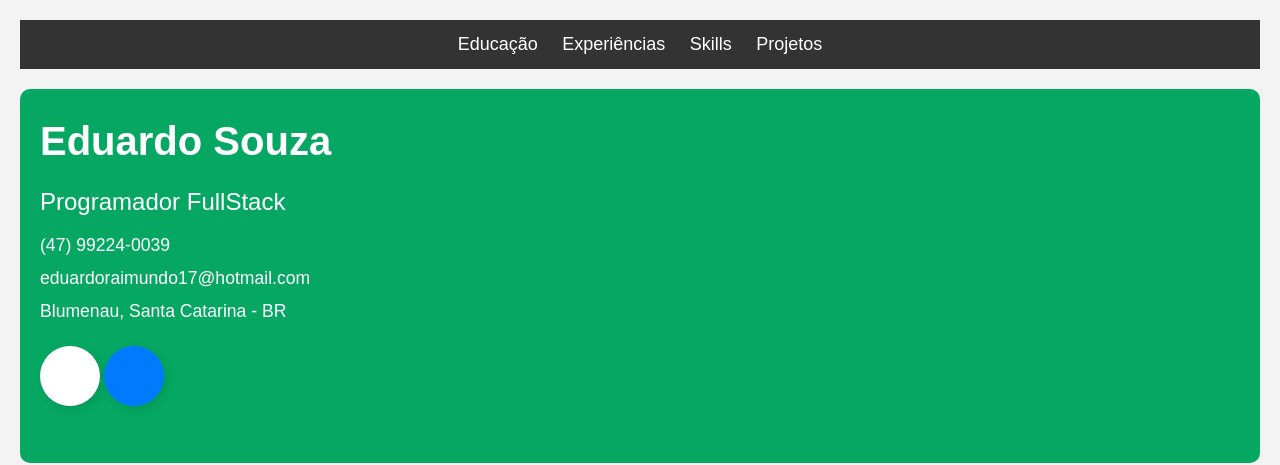
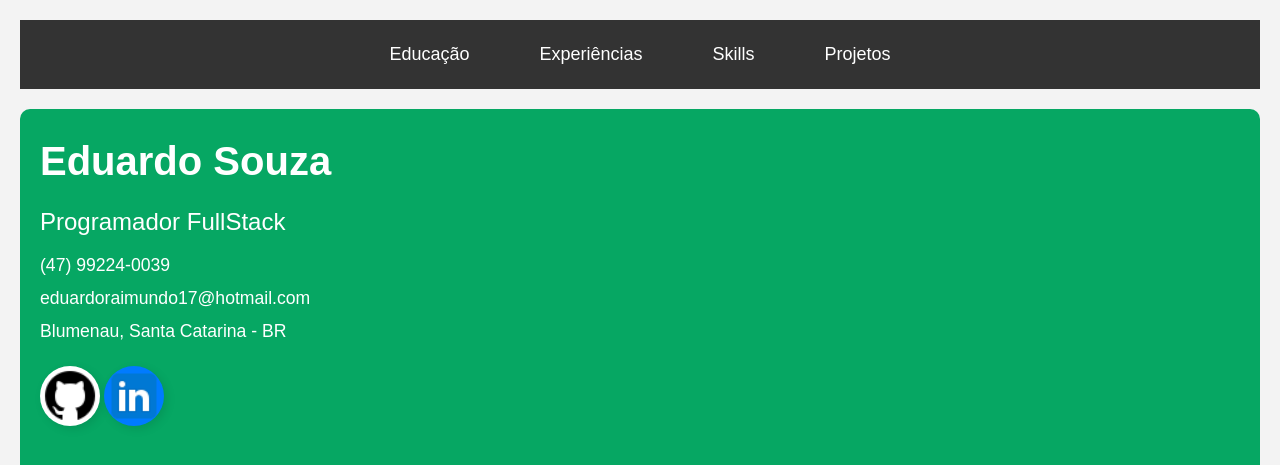
Before and after one commit to Earsouza/Curriculo, a plain HTML site: page index.html in a window 1280 px wide. Shown: the top 465 px of the page. Drawn offline with Linux system fonts and the light colour scheme.

Commit message:
upadte 0103

```diff
--- a/style.css
+++ b/style.css
@@ -24,23 +24,31 @@ body {
 }
 
 .navegacao ul {
-    list-style-type: none;
-}
+    list-style-type: none;    list-style: none;
+    padding: 0;
+    margin: 0;
+    display: flex;
+    justify-content: center; /* Centraliza os itens horizontalmente */}
 
 .navegacao li {
-    display: inline-block;
-    margin: 0 10px;
+    margin: 0 15px; /* Espaço entre os itens do menu */
+
 }
 
 .navegacao a {
-    color: white;
-    text-decoration: none;
+    text-decoration: none; /* Remove o sublinhado */
+    color: white; /* Cor do texto */
     font-size: 18px;
-    transition: color 0.3s ease;
+    padding: 10px 20px;
+    display: block;
+    text-align: center;
+    border-radius: 5%;
+    transition: color 0.3s ease, background-color 0.3s ease;
 }
 
 .navegacao a:hover {
-    color: #06a763; /* Cor de destaque ao passar o mouse */
+    color: white; /* Cor do texto ao passar o mouse */
+    background-color: #06a763; /* Cor de fundo ao passar o mouse */
 }
 
 /* Seção de Apresentação */
```
Also changed, not shown: img/eduardo-foto.jpg (added), img/img-github.png (added), img/img-linkedin.png (added), 1 other file.
